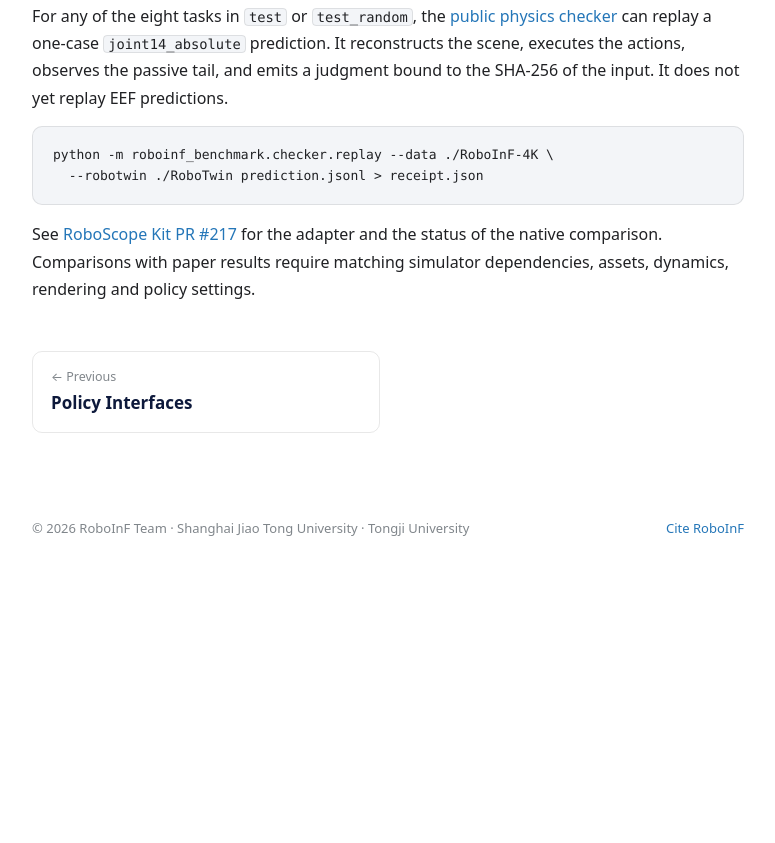
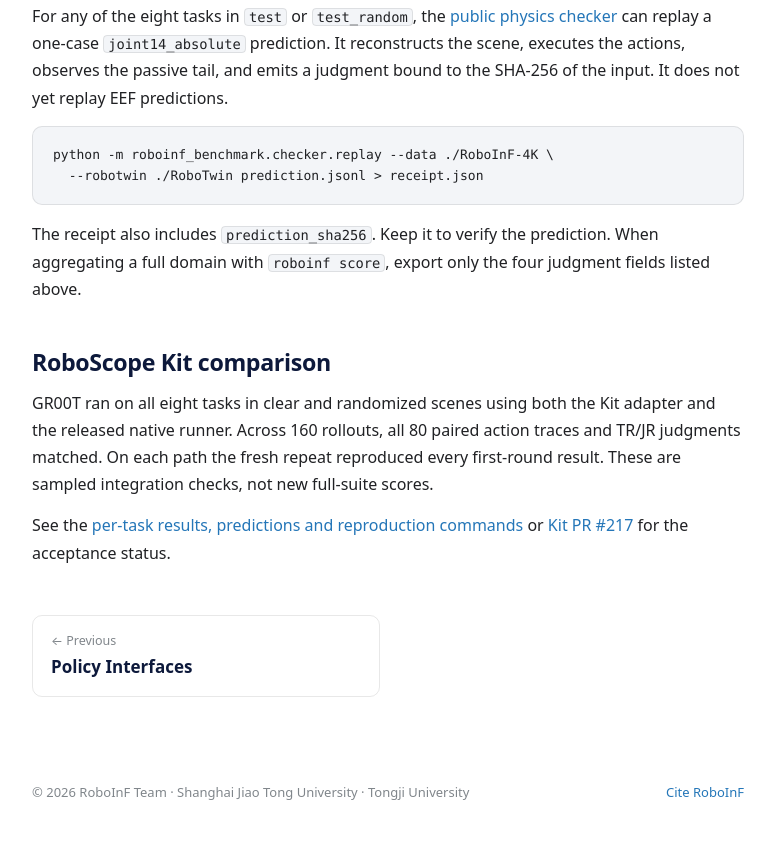
Before and after one commit to SJTU-DeepVisionLab/RoboInF, a plain HTML site: page usage/scoring/index.html in a window 1280 px wide. Shown: the part 1790-2633 px from the top of the page, without its empty margins (272-1047 px from the left). Before the commit the page ends 2369 px from the top, so only its background shows below. Drawn offline with Linux system fonts and the light colour scheme; a web font is replaced by a local one.

Commit message:
Link the eight-task RoboScope comparison from the project site

```diff
--- a/usage/scoring/index.html
+++ b/usage/scoring/index.html
@@ -81,7 +81,11 @@
 <p>For any of the eight tasks in <code>test</code> or <code>test_random</code>, the <a href="https://github.com/SJTU-DeepVisionLab/RoboInF/blob/main/docs/physics-checker.md">public physics checker</a> can replay a one-case <code>joint14_absolute</code> prediction. It reconstructs the scene, executes the actions, observes the passive tail, and emits a judgment bound to the SHA-256 of the input. It does not yet replay EEF predictions.</p>
 <pre>python -m roboinf_benchmark.checker.replay --data ./RoboInF-4K \
   --robotwin ./RoboTwin prediction.jsonl &gt; receipt.json</pre>
-<p>See <a href="https://github.com/MINT-SJTU/RoboScope-Kit/pull/217">RoboScope Kit PR #217</a> for the adapter and the status of the native comparison. Comparisons with paper results require matching simulator dependencies, assets, dynamics, rendering and policy settings.</p>
+<p>The receipt also includes <code>prediction_sha256</code>. Keep it to verify the prediction. When aggregating a full domain with <code>roboinf score</code>, export only the four judgment fields listed above.</p>
+
+<h2 id="kit">RoboScope Kit comparison</h2>
+<p>GR00T ran on all eight tasks in clear and randomized scenes using both the Kit adapter and the released native runner. Across 160 rollouts, all 80 paired action traces and TR/JR judgments matched. On each path the fresh repeat reproduced every first-round result. These are sampled integration checks, not new full-suite scores.</p>
+<p>See the <a href="https://github.com/SJTU-DeepVisionLab/RoboInF/tree/fd4b824dd19ab5a8c1cf3f5a00a76578e0ce445e/reports/groot-kit-native-review">per-task results, predictions and reproduction commands</a> or <a href="https://github.com/MINT-SJTU/RoboScope-Kit/pull/217">Kit PR #217</a> for the acceptance status.</p>
 
     <nav class="pager"><a class="prev" href="../policies/"><span>← Previous</span><b>Policy Interfaces</b></a></nav>
   </div></section>
```
Also changed, not shown: index.html (+1 -1 lines).
